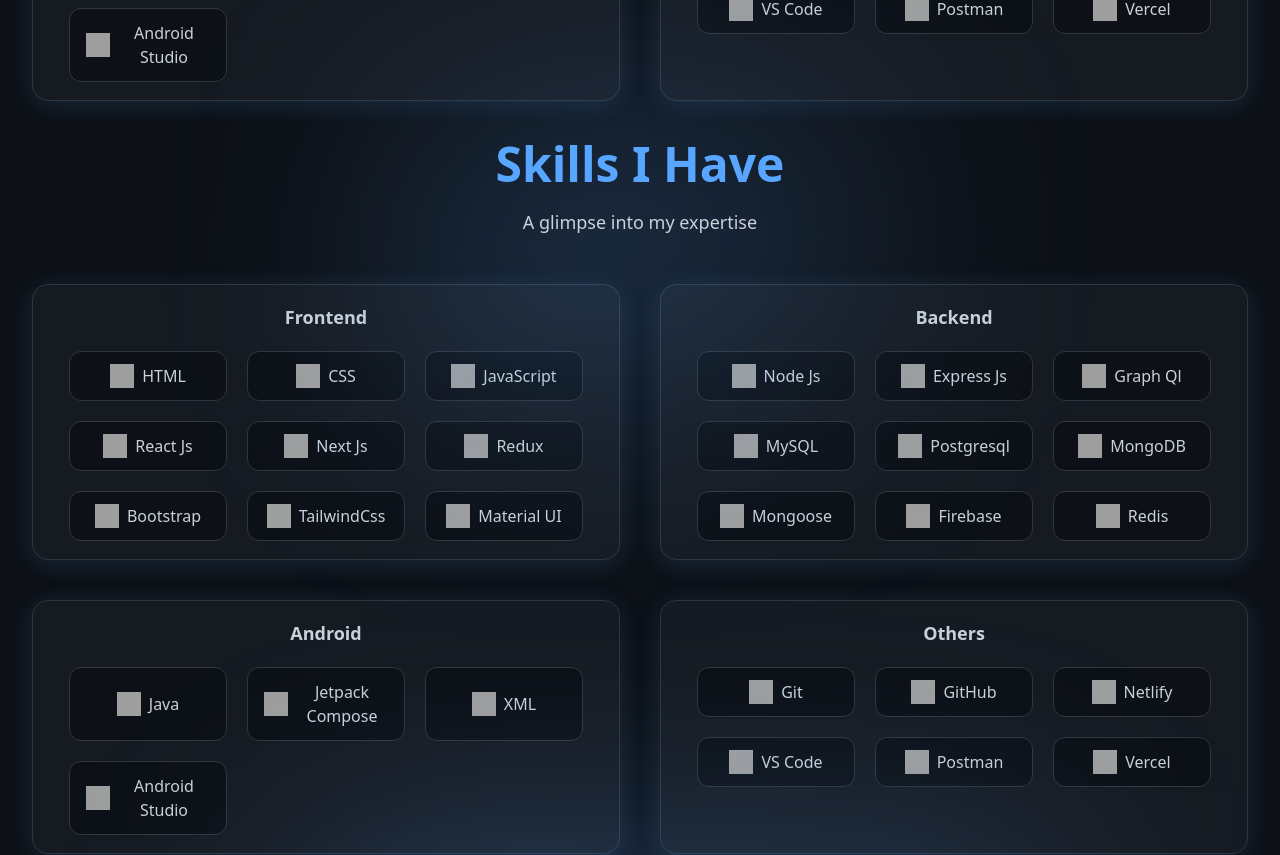
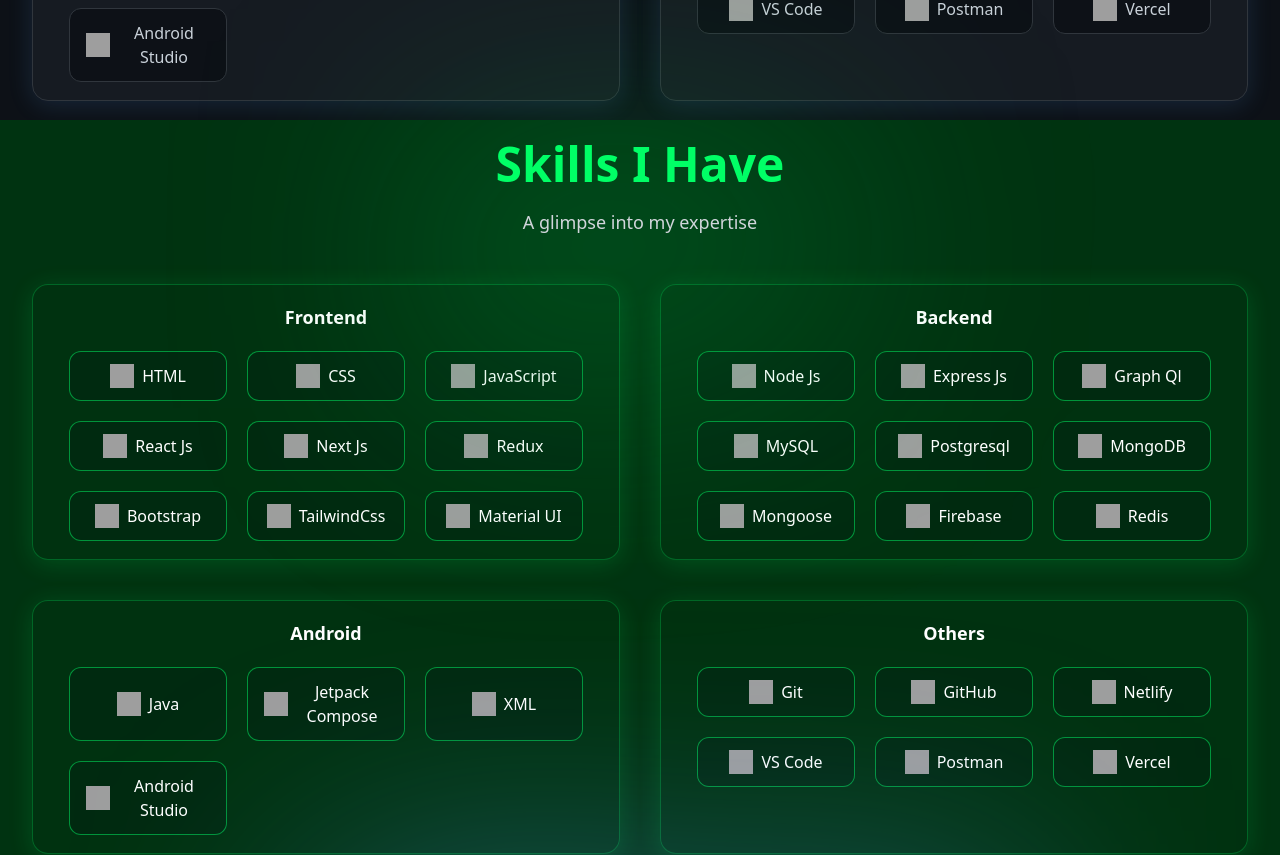
Before and after one commit to itzrihan/itsrihan.me, a React (Vite) app: page / in a window 1280 px wide. Shown: the part 1000-1855 px from the top of the page. Built offline with nearby package versions, Linux system fonts and the light colour scheme; grey boxes are pictures that could not be loaded.

Commit message:
Update Project.jsx

```diff
--- a/src/components/Project.jsx
+++ b/src/components/Project.jsx
@@ -14,9 +14,9 @@ const SkillsContainer = styled.div`
 
 const Skill = styled.div`
   width: 100%;
-  background-color: #161b22;
-  border: 1px solid #30363d;
-  box-shadow: 0 4px 24px rgba(88, 166, 255, 0.15);
+  background-color: rgba(0, 51, 17, 0.83);
+  border: 1px solid rgba(0, 255, 102, 0.25);
+  box-shadow: rgba(0, 255, 102, 0.15) 0px 4px 24px;
   border-radius: 16px;
   padding: 18px 36px;
   @media (max-width: 768px) {
@@ -30,19 +30,17 @@ const Skill = styled.div`
 const SkillItem = styled.div`
   font-size: 16px;
   font-weight: 400;
-  color: #c9d1d9;  // Changed to GitHub light text color
-  border: 1px solid #30363d;
+  color: #ffffff;
+  border: 1px solid rgba(0, 255, 102, 0.5);
   border-radius: 12px;
   padding: 12px 16px;
   display: flex;
   align-items: center;
   justify-content: center;
   gap: 8px;
-  background-color: #0d1117;
+  background-color: rgba(0, 34, 17, 0.5);
   &:hover {
-    background-color: rgba(88, 166, 255, 0.1);
-    border-color: #58a6ff;
-    color: #58a6ff;  // Change to blue on hover
+    background-color: rgba(0, 255, 102, 0.2);
   }
 `;
 
@@ -53,26 +51,26 @@ const SkillImage = styled.img`
 
 const Skills = () => {
     return (
-        <section id="skills" className="mt-[-1px] relative py-5 bg-[#0d1117]">
-            <div className="absolute top-0 left-0 w-full h-32 bg-gradient-to-t from-transparent to-[#0d1117]"></div>
-            <div className="absolute inset-0 max-w-md mx-auto h-72 blur-[118px]" style={{ background: "linear-gradient(152.92deg, rgba(88, 166, 255, 0.2) 4.54%, rgba(88, 166, 255, 0.26) 34.2%, rgba(88, 166, 255, 0.1) 77.55%)" }}></div>
-            <div className="max-w-screen-xl mx-auto px-4 text-center text-[#8b949e] md:px-8">
+        <section id="skills" className="mt-[-1px] relative py-5 bg-[#003311]">
+            <div className="absolute top-0 left-0 w-full h-32 bg-gradient-to-t from-transparent to-[#003311]"></div>
+            <div className="absolute inset-0 max-w-md mx-auto h-72 blur-[118px]" style={{ background: "linear-gradient(152.92deg, rgba(0, 255, 102, 0.2) 4.54%, rgba(0, 170, 68, 0.26) 34.2%, rgba(0, 255, 102, 0.1) 77.55%)" }}></div>
+            <div className="max-w-screen-xl mx-auto px-4 text-center text-gray-300 md:px-8">
                 <div className="max-w-3xl mx-auto relative">
-                    <h3 className="text-[#58a6ff] text-5xl font-bold max-sm:text-3xl">
+                    <h3 className="text-[#00FF66] text-5xl font-bold max-sm:text-3xl">
                         Skills I Have
                     </h3>
-                    <h1 className="mt-5 text-lg relative z-20 text-[#c9d1d9]">A glimpse into my expertise</h1>
+                    <h1 className="mt-5 text-lg relative z-20">A glimpse into my expertise</h1>
                 </div>
                 <SkillsContainer className="mt-12 gap-10 max-lg:gap-5 max-sm:py-1">
                     {skills.map((skill, index) => (
                         <Tilt key={`skill-tilt-${index}`} className="flex">
                             <Skill key={`skill-${index}`}>
-                                <h4 className="text-lg text-[#c9d1d9] font-semibold">{skill.title}</h4>
+                                <h4 className="text-lg text-white font-semibold">{skill.title}</h4>
                                 <div className="grid grid-cols-3 gap-5 mt-5 max-lg:grid-cols-2 max-md:grid-cols-3 max-[580px]:grid-cols-2">
                                     {skill.skills.map((item, index_x) => (
-                                        <SkillItem key={`skill-item-${index_x}`}>
+                                        <SkillItem key={`skill-item-${index_x}`} className="text-[#c9d1d9]">
                                             <SkillImage src={item.image} alt={item.name} />
-                                            <span>{item.name}</span>  {/* Added span for text */}
+                                            {item.name}
                                         </SkillItem>
                                     ))}
                                 </div>
```
